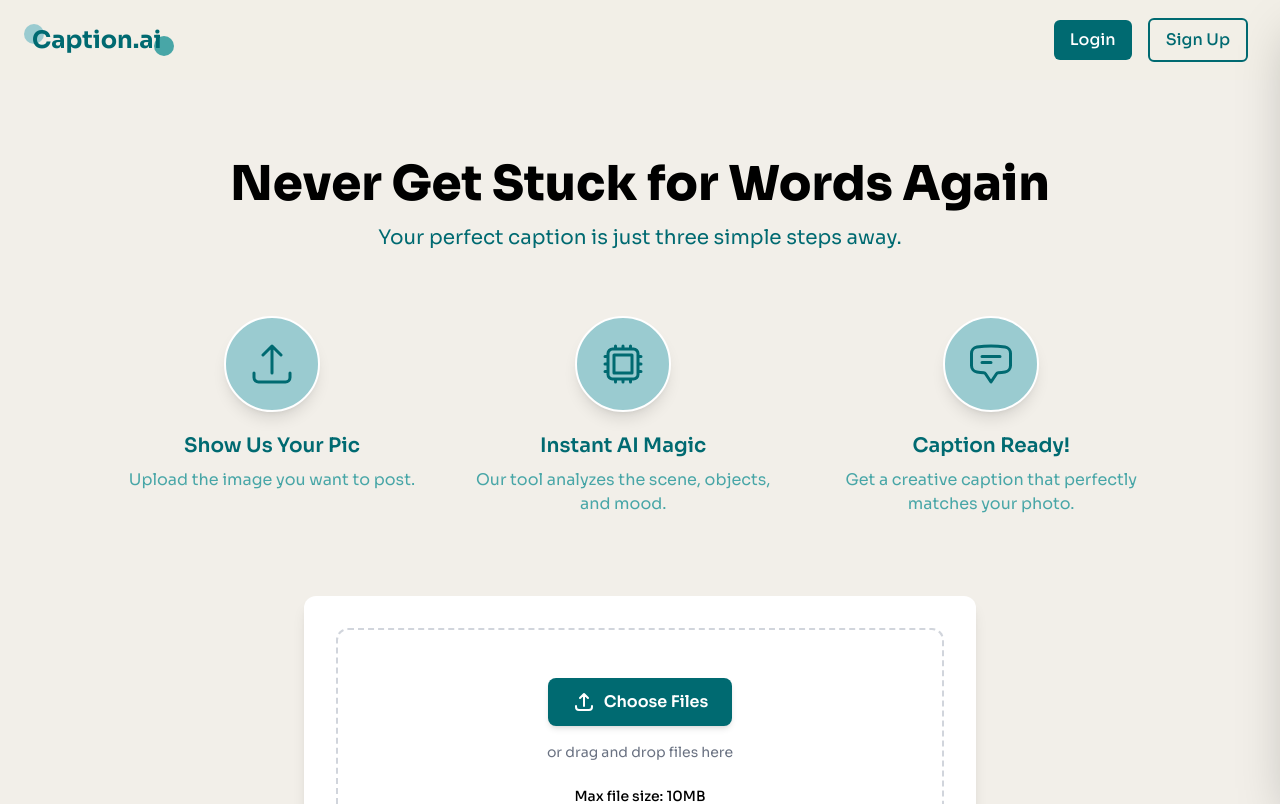
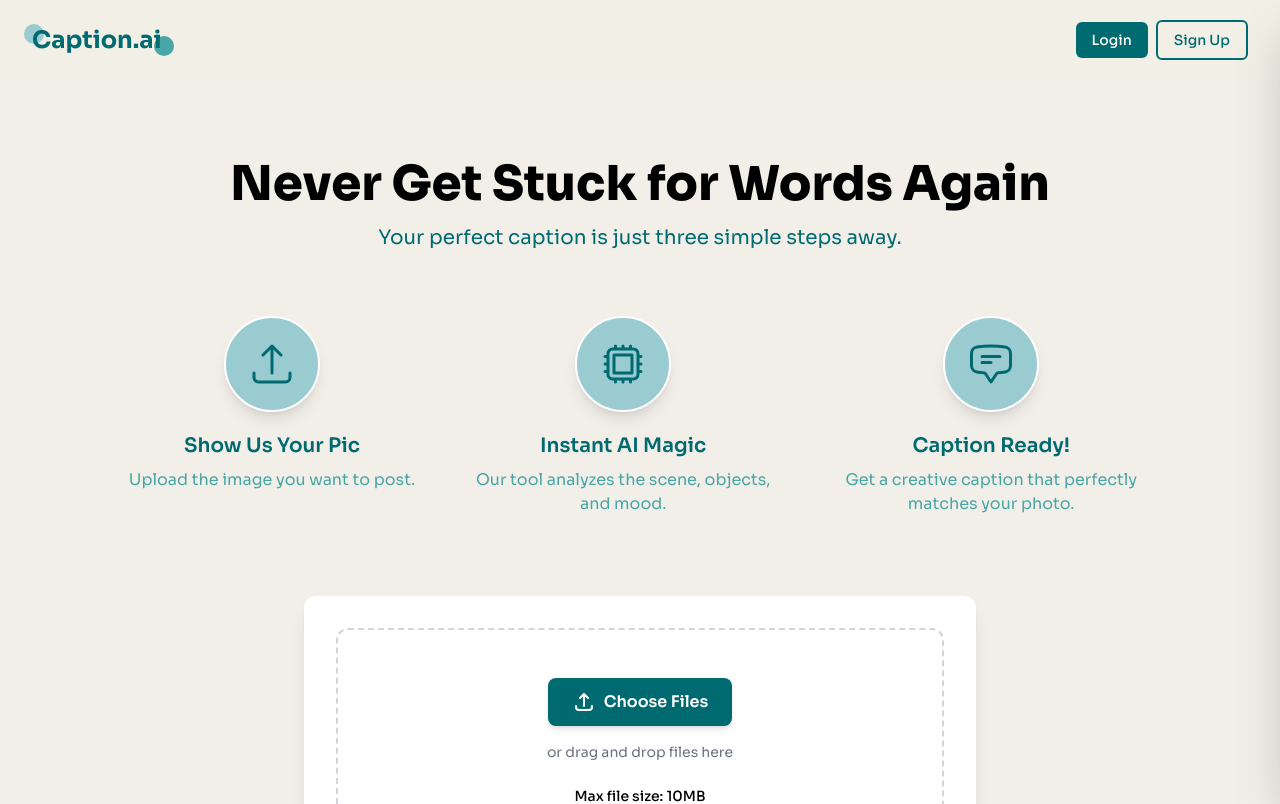
Before and after one commit to Rajeevanand07/caption-generator, a React (Vite) app in the folder frontend/: page / in a window 1280 px wide. Shown: the top 804 px of the page. Built offline with nearby package versions, Linux system fonts and the light colour scheme; no server answers.

Commit message:
removed logs

```diff
--- a/frontend/src/components/Nav.jsx
+++ b/frontend/src/components/Nav.jsx
@@ -30,17 +30,17 @@ const Nav = () => {
 
           {/* Auth Buttons */}
           {!isAuthenticated ? (
-            <div className="flex items-center space-x-4">
+            <div className="flex items-center space-x-2 md:space-x-2">
               <Link
                 to="/login"
-                className="px-4 py-2 cursor-pointer rounded-md text-white font-medium transition-colors duration-200"
+                className="text-sm md:text-md px-2 py-1 md:px-4 md:py-2 cursor-pointer rounded-md text-white font-medium transition-colors duration-200"
                 style={{ backgroundColor: "#006A71" }}
               >
                 Login
               </Link>
               <Link
                 to="/signup"
-                className="px-4 cursor-pointer py-2 rounded-md font-medium border-2 transition-colors duration-200"
+                className="text-sm md:text-md md:px-4 cursor-pointer md:py-2 px-2 py-1 rounded-md font-medium border-2 transition-colors duration-200"
                 style={{
                   color: "#006A71",
                   borderColor: "#006A71",
```
